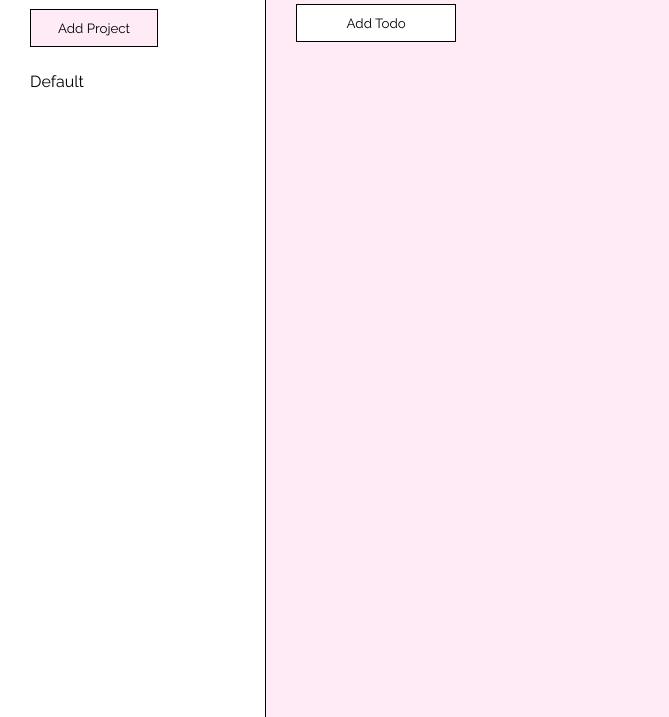
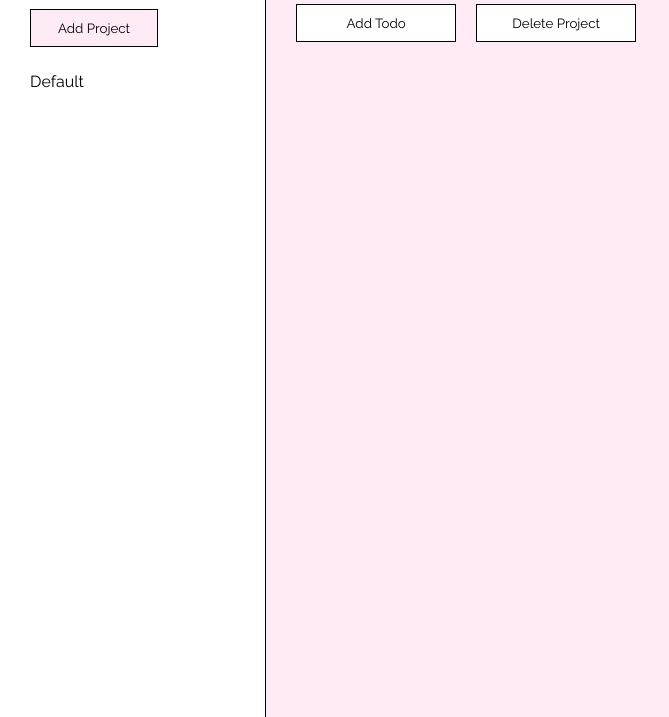
Before and after one commit to stchshin/odin-todolist, a website built with webpack: page src/template.html in a window 1280 px wide. Shown: the part 83-800 px from the top of the page, without its empty margins (0-669 px from the left). Built offline with nearby package versions, Linux system fonts and the light colour scheme.

Commit message:
Add project delete button
Allow users to delete projects as well.

```diff
--- a/src/domcontrol.js
+++ b/src/domcontrol.js
@@ -134,16 +134,25 @@ export function showProject(project, projectData) {
     const projectContainer = document.querySelector('#project');
     projectContainer.textContent = '';
 
-    // Set project title & add todo button on main content
+    // Set project title & add todo button + project delete button on main content
     const title = document.createElement("p");
     title.textContent = project.title;
     title.setAttribute("style", "font-size: 32px");
+
+    const buttons = document.createElement("div");
+    buttons.classList.add("buttons");
     const addTodo = document.createElement("button");
     addTodo.textContent = 'Add Todo';
     addTodo.classList.add("addTodo");
     addTodo.setAttribute("data-project-id", project.id)
 
-    projectContainer.append(title, addTodo);
+    const deleteProject = document.createElement("button");
+    deleteProject.textContent = 'Delete Project';
+    deleteProject.classList.add("deleteProject");
+    deleteProject.setAttribute("data-project-id", project.id);
+
+    buttons.append(addTodo, deleteProject);
+    projectContainer.append(title, buttons);
     todoLoad(project, projectData);
 
     // Try adding todo to a project via button
@@ -161,6 +170,14 @@ export function showProject(project, projectData) {
             document.querySelector('#addingTodo').style.display = "none";
             blur(false);
         })
+    })
+
+    // Delete project
+    document.querySelector('.deleteProject').addEventListener('click', function() {
+        const deleteProjectIndex = projectData.findIndex(project => project.id == document.querySelector('.deleteProject').dataset.projectId);
+        projectData.splice(deleteProjectIndex, 1);
+        save(projectData);
+        location.reload();
     })
 }
 
--- a/src/index.js
+++ b/src/index.js
@@ -7,9 +7,8 @@ document.addEventListener('DOMContentLoaded', function() {
     // Check if user's data already exists
     let projectData;
     if (load()) {
-        showProject(addMethods(load())[0]);
         projectData = addMethods(load());
-        showProject(projectData[projectData.length - 1]);
+        showProject(projectData[projectData.length - 1], projectData);
     } else {
         projectData = [];
         const defaultProject = new Project('Default');
--- a/src/styles.css
+++ b/src/styles.css
@@ -65,7 +65,12 @@ button:hover {
     gap: 20px;
 }
 
-.addTodo {
+.buttons {
+    display: flex;
+    gap: 20px;
+}
+
+.addTodo, .deleteProject {
     background-color: white;
     width: 10rem;
 }
```
